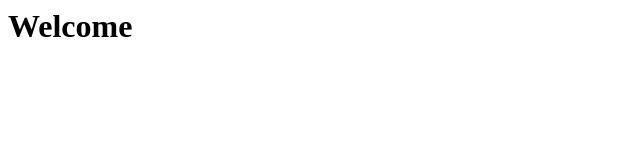
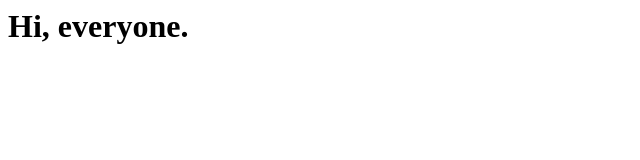
Before and after one commit to helpu16/vale.github.io, a plain HTML site: page index.html in a window 1280 px wide. Shown: the whole page, without its empty margins (0-640 px from the left). Drawn offline with Linux system fonts and the light colour scheme.

Commit message:
Update index.html

```diff
--- a/index.html
+++ b/index.html
@@ -1,5 +1,5 @@
 <html>
   <body>
-      <h1>Welcome</h1>
+      <h1>Hi, everyone.</h1>
   </body>
 </html>
```
